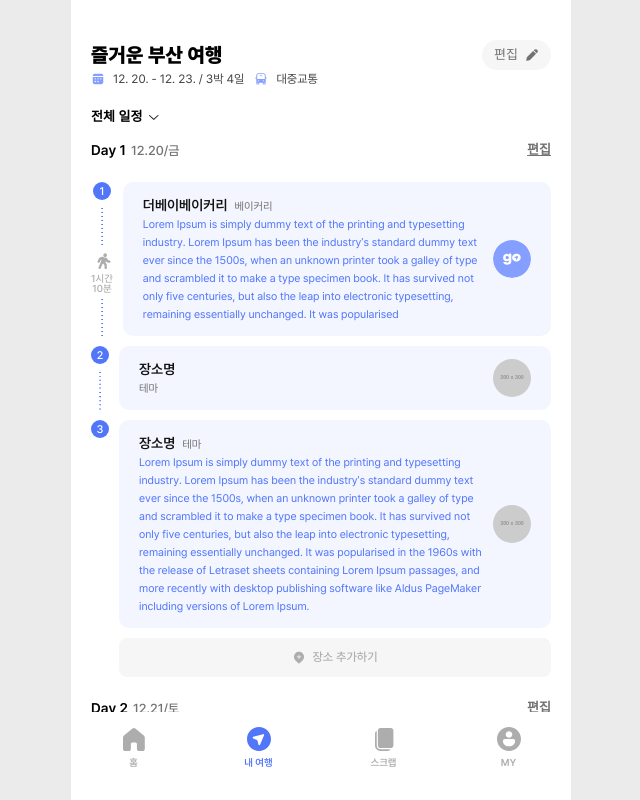
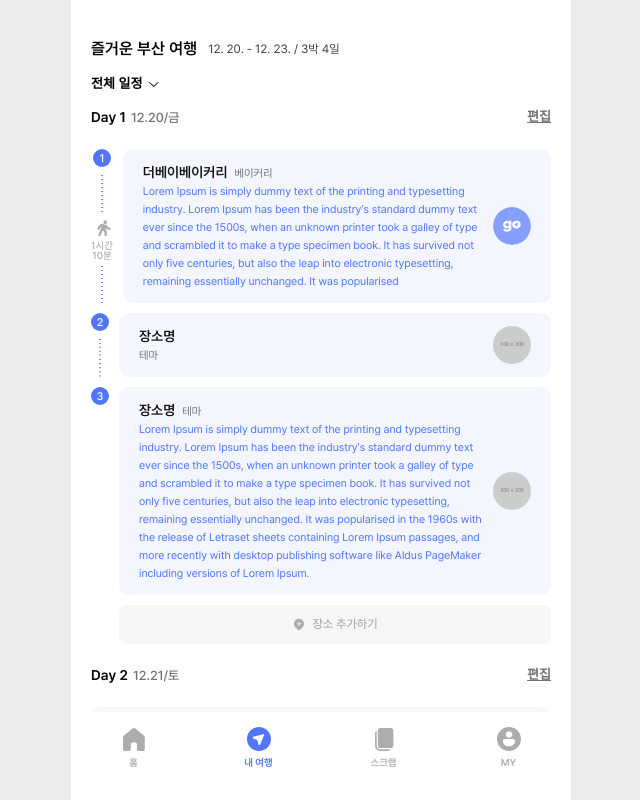
Before and after one commit to SugarSyrup/gabozago_FE, a React (Vite) app: page /mytrip/1 in a window 1280 px wide. Shown: the whole page, without its empty margins (319-959 px from the left). Built offline with nearby package versions, Linux system fonts and the light colour scheme.

Commit message:
fix(#18): 디자인 디테일에 맞게 여백 스타일 변경

```diff
--- a/src/components/tripDetail/TripInfo.tsx
+++ b/src/components/tripDetail/TripInfo.tsx
@@ -20,6 +20,7 @@ function TripInfo({
   days,
   transport,
 }: Props) {
+  size = "xs";
   /** Heading 컴포넌트 size */
   enum headingSize {
     "default" = "lg", // 24px
@@ -73,10 +74,12 @@ function TripInfo({
       )}
       <S.DetailList size={size}>
         <S.DetailItem size={size}>
-          <span>
-            {size !== "xs" && <CalendarIcon />}
-            <span>여행일자</span>
-          </span>
+          {size !== "xs" && (
+            <span>
+              <CalendarIcon />
+              <span>여행일자</span>
+            </span>
+          )}
           <span>
             {getTripDuration()} / {days - 1}박 {days}일
           </span>
--- a/src/styles/tripDetail/TripInfo.style.ts
+++ b/src/styles/tripDetail/TripInfo.style.ts
@@ -13,6 +13,7 @@ export const Container = styled.div<{ size: SizeType }>`
         return css`
           grid-template-columns: 1fr fit-content(100%);
           margin-bottom: 16px;
+          gap: 8px;
         `;
         break;
 
@@ -79,7 +80,6 @@ const defaultDetailItem = css`
   }
 `;
 const smallDetailItem = css`
-  /* gap: 10px; */
   font-size: 12px;
   line-height: 18.5px;
 
```
